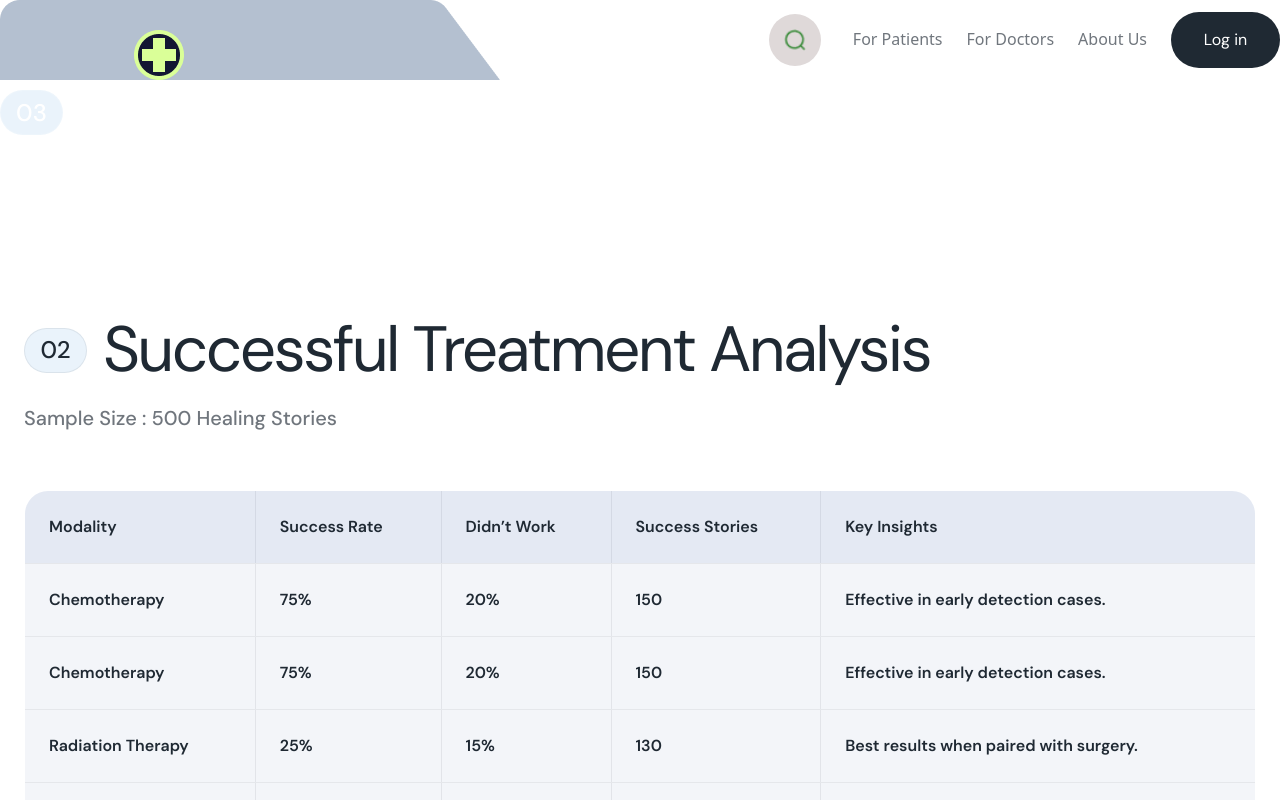
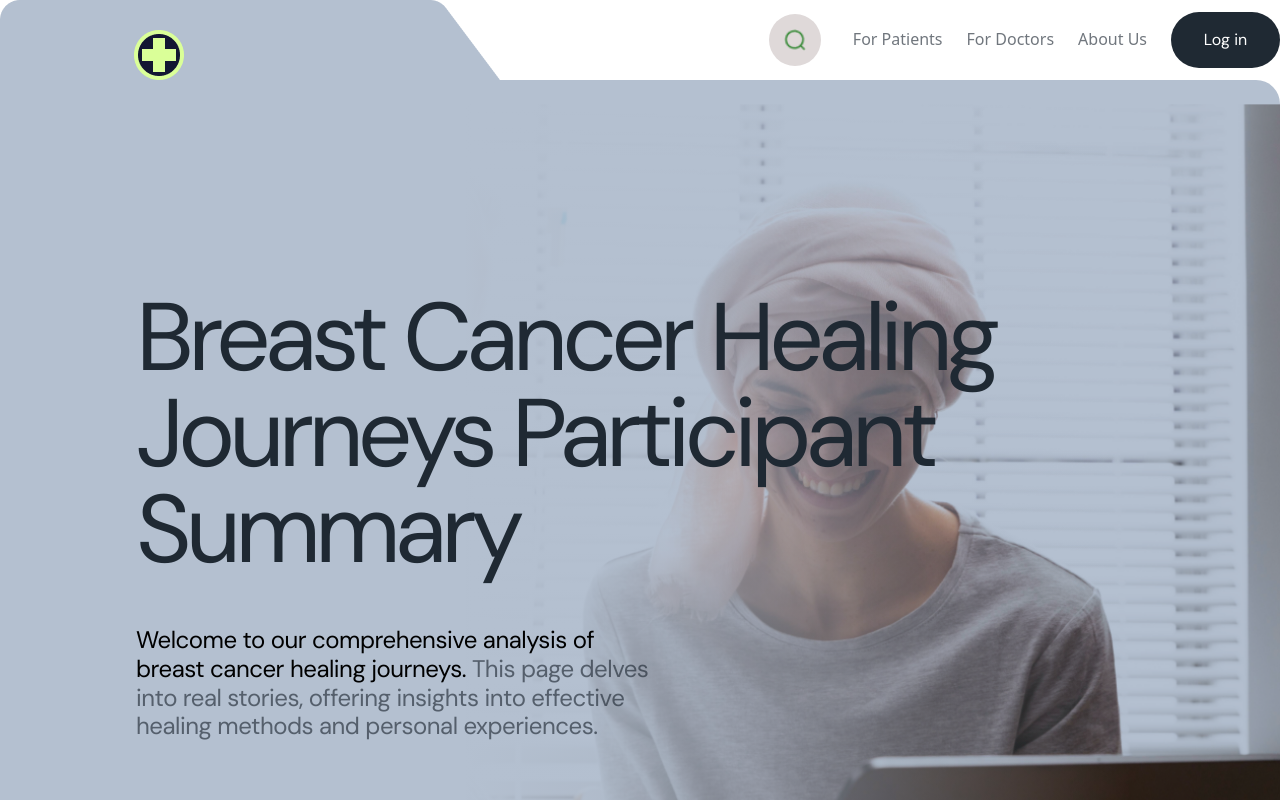
Before and after one commit to DavChaxalyan/Medlink, a Vue app: page /breast-cancer in a window 1280 px wide. Shown: the top 800 px of the page. Built offline with nearby package versions, Linux system fonts and the light colour scheme; the HTML template or start-up script is replaced by a standard one; what tailwindcss-filters would draw is missing.

Commit message:
fix bugs

```diff
--- a/src/components/Text Container/TextContainer.vue
+++ b/src/components/Text Container/TextContainer.vue
@@ -1,7 +1,7 @@
 <template>
     <div class="mt-[150px] bg-[#E4ECF7] rounded-[40px] py-[80px]">
         <div class="flex flex-col gap-[24px] mx-auto max-w-[1200px]">
-            <div v-for="(item, ind) in infoArray">
+            <div v-for="(item, ind) in infoArray" :key="ind">
                 <TextContainerItem :title="item.title" :description="item.description" :count="ind + 1" :infoArray="infoArray" />
             </div>
         </div>
--- a/src/pages/Breast Cancer/BreastCancer.vue
+++ b/src/pages/Breast Cancer/BreastCancer.vue
@@ -1,15 +1,17 @@
 <template>
     <div>
         <Header />
-        <ParticipantSummary/>
+        <HeaderCancerPage />
         <BreastCancerTables />
         <TextContainer />
+        <ParticipantSummary/>
         <Footer />
     </div>
 </template>
 
 <script setup>
 import ParticipantSummary from "../../components/ParticipantSummary/ParticipantSummary.vue";
+import HeaderCancerPage from "../../components/Header Cancer Page/HeaderCancerPage.vue"
 import Header from "../../components/Header/Header.vue";
 import BreastCancerTables from "../../components/CaseStudiesPageTables/BreastCancerTables.vue";
 import TextContainer from "../../components/Text Container/TextContainer.vue";
```
